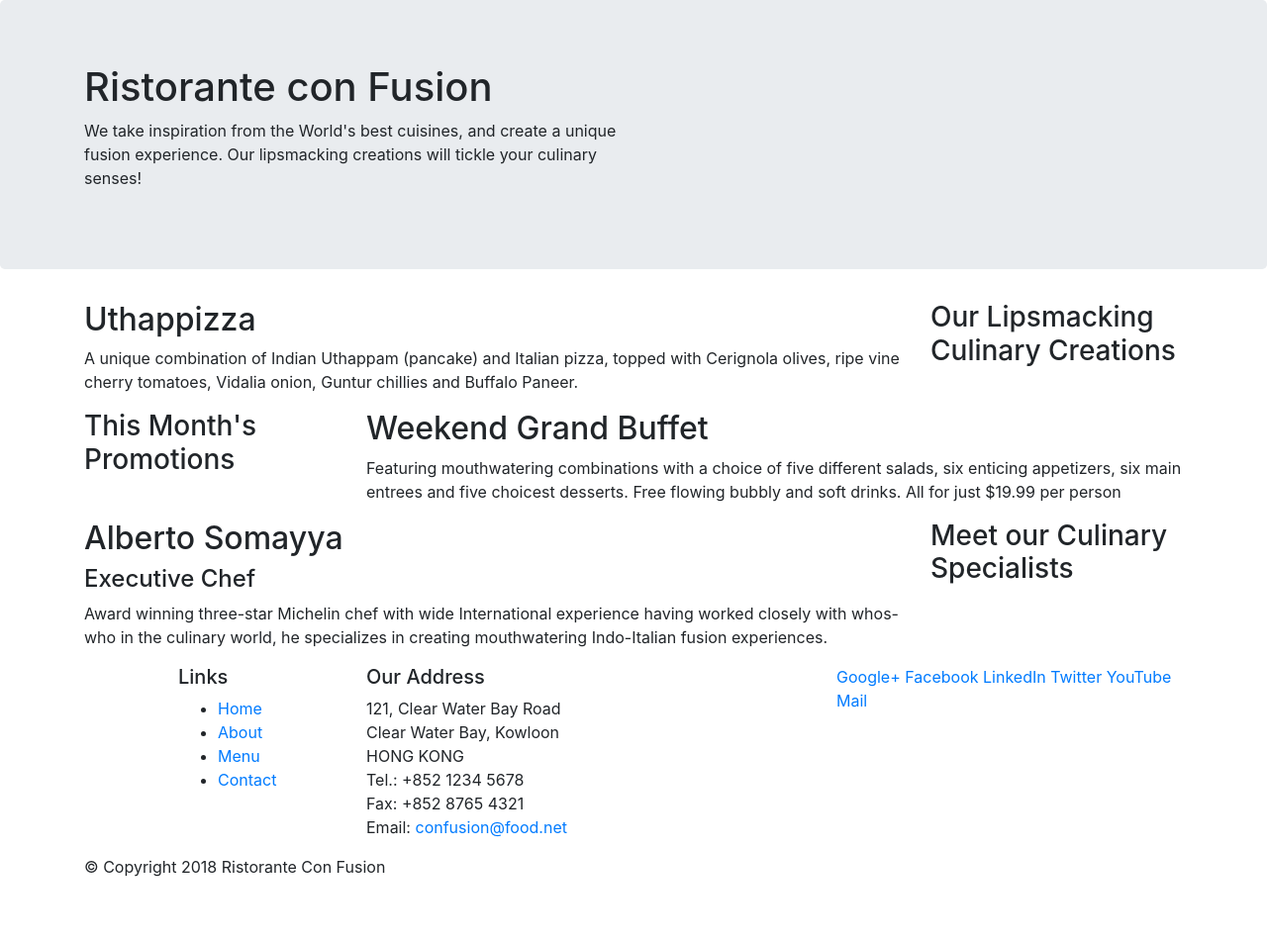
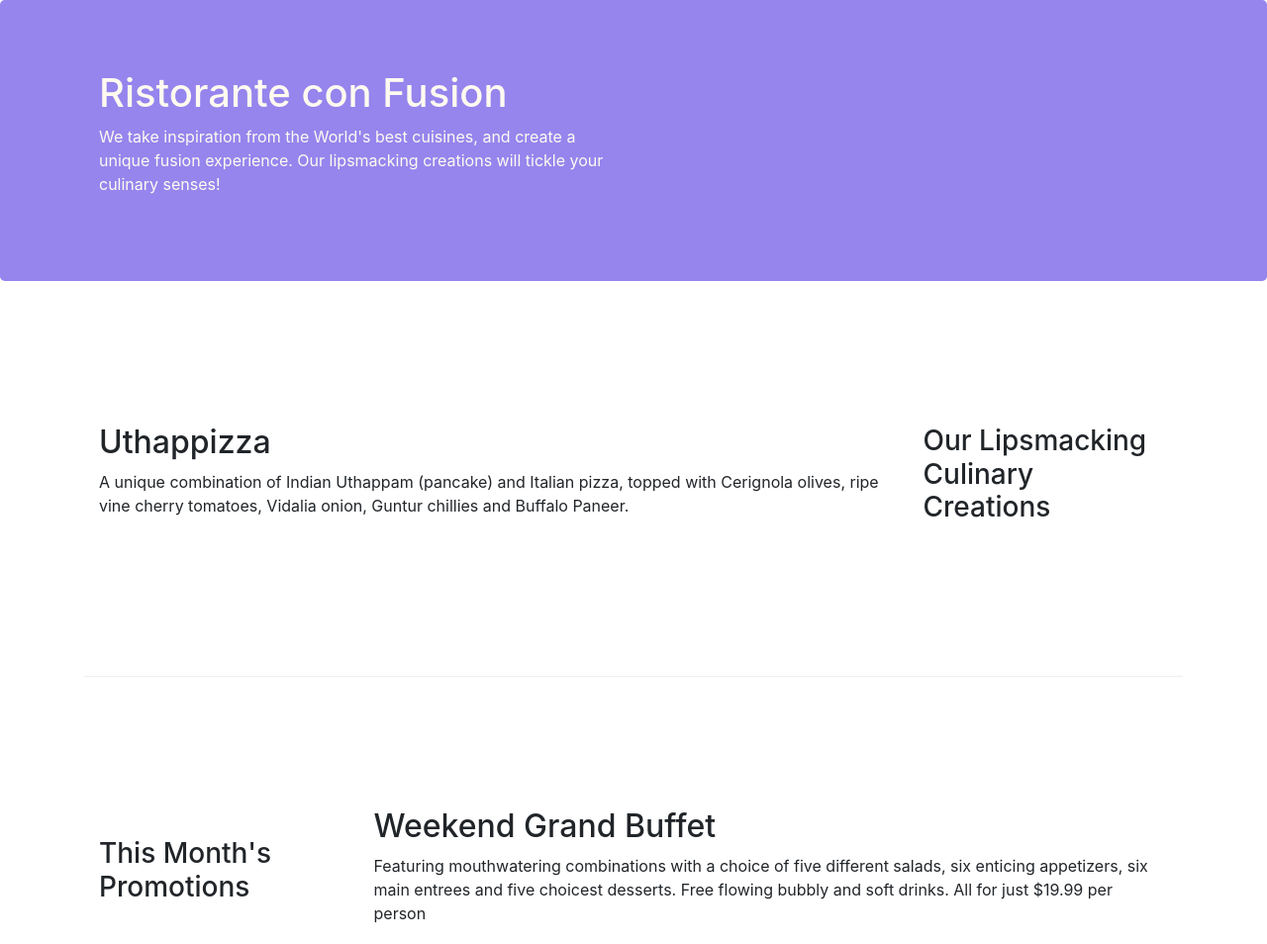
Before and after one commit to SHM02/conFusion, a website: page index.html in a window 1280 px wide. Shown: the top 954 px of the page at 99% size. Before the commit the page ends 904 px from the top, so only its background shows below. Drawn offline with nearby package versions, Linux system fonts and the light colour scheme.

Commit message:
Grid BS part 2

```diff
--- /dev/null
+++ b/css/styles.css
@@ -0,0 +1,30 @@
+.row-header{
+  margin: 0px auto;
+  padding: 0px auto;
+}
+
+.row-content{
+  margin: 0px auto;
+  padding: 50px 0px 50px 0px;
+  border-bottom: 1px ridge;
+  min-height: 400px;
+}
+
+.footer{
+  background-color: #D1C4E9;
+  margin: 0px auto;
+  padding: 20px 0px 20px 0px;
+}
+
+.jumbotron{
+  padding: 70px 30px 70px 30px;
+  margin: 0px auto;
+  background: #9585ED;
+  color: floralwhite;
+
+}
+.address{
+  font-size: 80%;
+  margin: 0px;
+  color: #0f0f0f;
+}
--- a/index.html
+++ b/index.html
@@ -9,6 +9,7 @@
 
     <!-- Bootstrap CSS -->
     <link rel="stylesheet" href="node_modules/bootstrap/dist/css/bootstrap.min.css">
+    <link rel="stylesheet" href="css/styles.css">
     <title>Ristorante Con Fusion</title>
 </head>
 
@@ -16,7 +17,7 @@
 
     <header class="jumbotron">
         <div class = "container">
-            <div class="row">
+            <div class="row row-header">
                 <div class="col-12 col-sm-6">
                     <h1>Ristorante con Fusion</h1>
                     <p>We take inspiration from the World's best cuisines, and create a unique fusion experience. Our lipsmacking creations will tickle your culinary senses!</p>
@@ -28,7 +29,7 @@
     </header>
 
     <div class="container">
-        <div class= "row">
+        <div class= "row row-content align-items-center">
             <div class="col-12 col-sm-4 order-sm-last col-md-3">
                 <h3>Our Lipsmacking Culinary Creations</h3>
             </div>
@@ -39,7 +40,7 @@
         </div>
 
 
-        <div class= "row">
+        <div class= "row row-content align-items-center">
             <div class="col-12 col-sm-4 col-md-3">
                 <h3>This Month's Promotions</h3>
             </div>
@@ -49,7 +50,7 @@
             </div>
         </div>
 
-        <div class= "row">
+        <div class= "row row-content align-items-center">
             <div class="col-12 col-sm-4 order-sm-last col-md-3">
                 <h3>Meet our Culinary Specialists</h3>
             </div>
@@ -61,12 +62,12 @@
         </div>
     </div>
 
-    <footer>
+    <footer class="footer">
         <div class = "container">
             <div class = "row">
                 <div class="col-4 offset-1 col-sm-2">
                     <h5>Links</h5>
-                    <ul>
+                    <ul class="list-unstyled">
                         <li><a href="#">Home</a></li>
                         <li><a href="#">About</a></li>
                         <li><a href="#">Menu</a></li>
@@ -84,8 +85,8 @@
 		              Email: <a href="mailto:confusion@food.net">confusion@food.net</a>
 		           </address>
                 </div>
-                <div class="col-12 col-sm-4">
-                    <div>
+                <div class="col-12 col-sm-4 align-self-center">
+                    <div class="text-center">
                         <a href="http://google.com/+">Google+</a>
                         <a href="http://www.facebook.com/profile.php?id=">Facebook</a>
                         <a href="http://www.linkedin.com/in/">LinkedIn</a>
@@ -95,7 +96,7 @@
                     </div>
                 </div>
            </div>
-           <div class ="row">
+           <div class ="row justify-content-center">
                 <div class="col-auto">
                     <p>© Copyright 2018 Ristorante Con Fusion</p>
                 </div>
```
